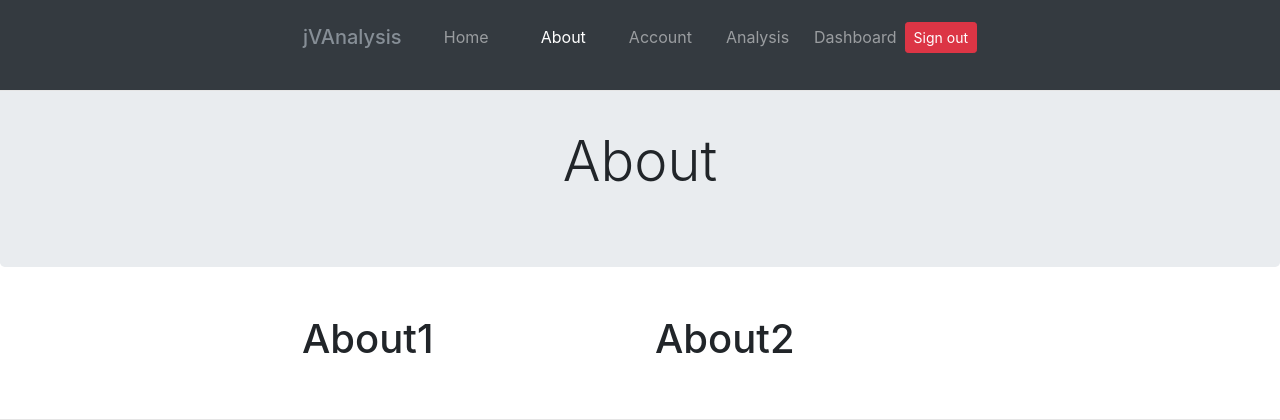
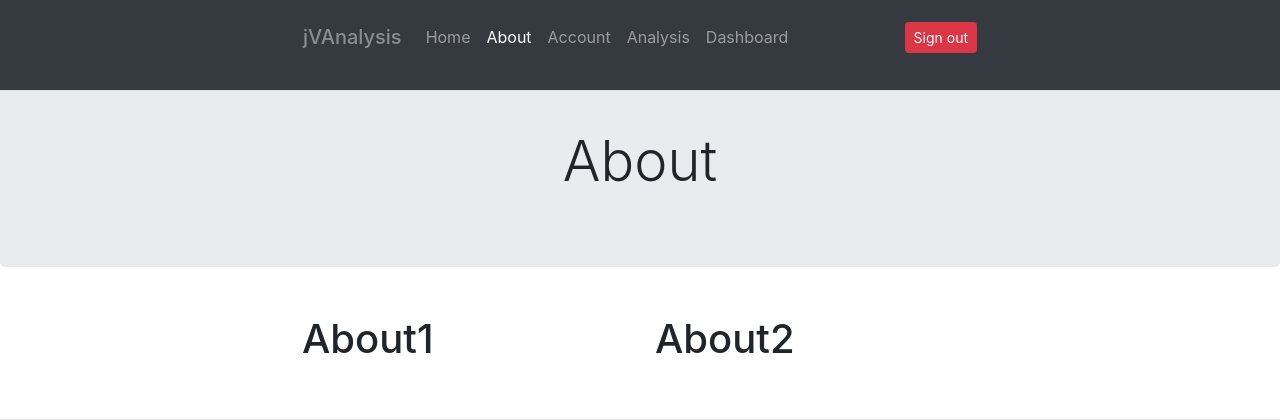
Before and after one commit to picklu/jvanalysis, a Flask app: page /about in a window 1280 px wide. Shown: the top 420 px of the page. Run offline with Flask 2, Linux system fonts and the light colour scheme; some libraries are stand-ins or nearby versions.

Commit message:
Remove css class for justified navbar

```diff
--- a/jvanalysis/templates/base.html
+++ b/jvanalysis/templates/base.html
@@ -28,7 +28,7 @@
                 </button>
                 {% block navbar %}
                 <div class="collapse navbar-collapse" id="navbarsExampleDefault">
-                    <ul class="navbar-nav mr-auto text-md-center nav-justified w-100">
+                    <ul class="navbar-nav mr-auto text-md-center">
                         <li class="nav-item {{ "active" if not title }}">
                             <a class="nav-link" href="{{ url_for('home') }}">Home</a>
                         </li>
```
